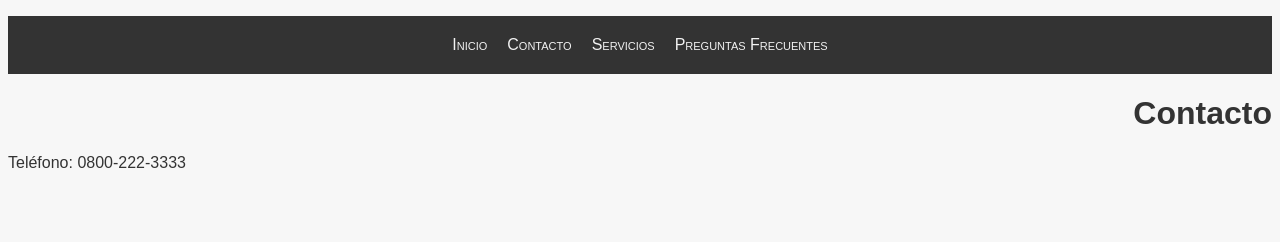
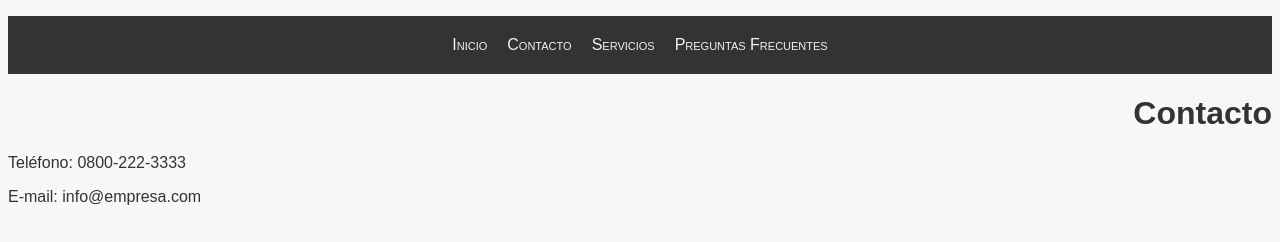
Before and after one commit to jdrjuan/curso-git-2023-08-07, a website: page contacto.html in a window 1280 px wide. Drawn offline with Linux system fonts and the light colour scheme.

Commit message:
Agrega dirección de email a contacto.html

```diff
--- a/contacto.html
+++ b/contacto.html
@@ -18,5 +18,6 @@
     </nav>
     <h1>Contacto</h1>
     <p>Teléfono: 0800-222-3333</p>
+    <p>E-mail: info@empresa.com</p>
 </body>
 </html>
```
